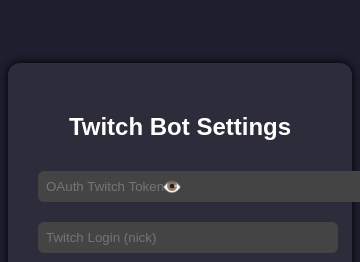
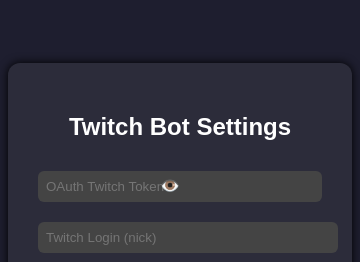
Before and after one commit to Wojreq/taptap, an Electron app: page public/settings.html in a window 360 px wide. Shown: the part 153-415 px from the top of the page. Drawn offline with Linux system fonts and the light colour scheme.

Commit message:
Update settings.html

```diff
--- a/public/settings.html
+++ b/public/settings.html
@@ -57,23 +57,36 @@
   <div class="box">
     <h2>Twitch Bot Settings</h2>
     <div style="position: relative;">
-  <input id="twitch_token" type="password" placeholder="OAuth Twitch Token" style="padding-right: 40px;" />
+<div style="position: relative; width: 100%;">
+  <input
+    id="twitch_token"
+    type="password"
+    placeholder="OAuth Twitch Token"
+    style="
+      width: 100%;
+      padding-right: 35px;
+      box-sizing: border-box;
+    "
+  />
   <button
     type="button"
     id="toggle_token"
     style="
       position: absolute;
       top: 50%;
-      right: 8px;
+      right: 10px;
       transform: translateY(-50%);
       background: none;
       border: none;
-      color: white;
+      color: #fff;
       cursor: pointer;
       font-size: 16px;
+      padding: 0;
+      line-height: 1;
     "
   >👁️</button>
 </div>
+
 
     <input id="twitch_nick" placeholder="Twitch Login (nick)" />
     <input id="twitch_channel" placeholder="Kanał Twitch" />
```
